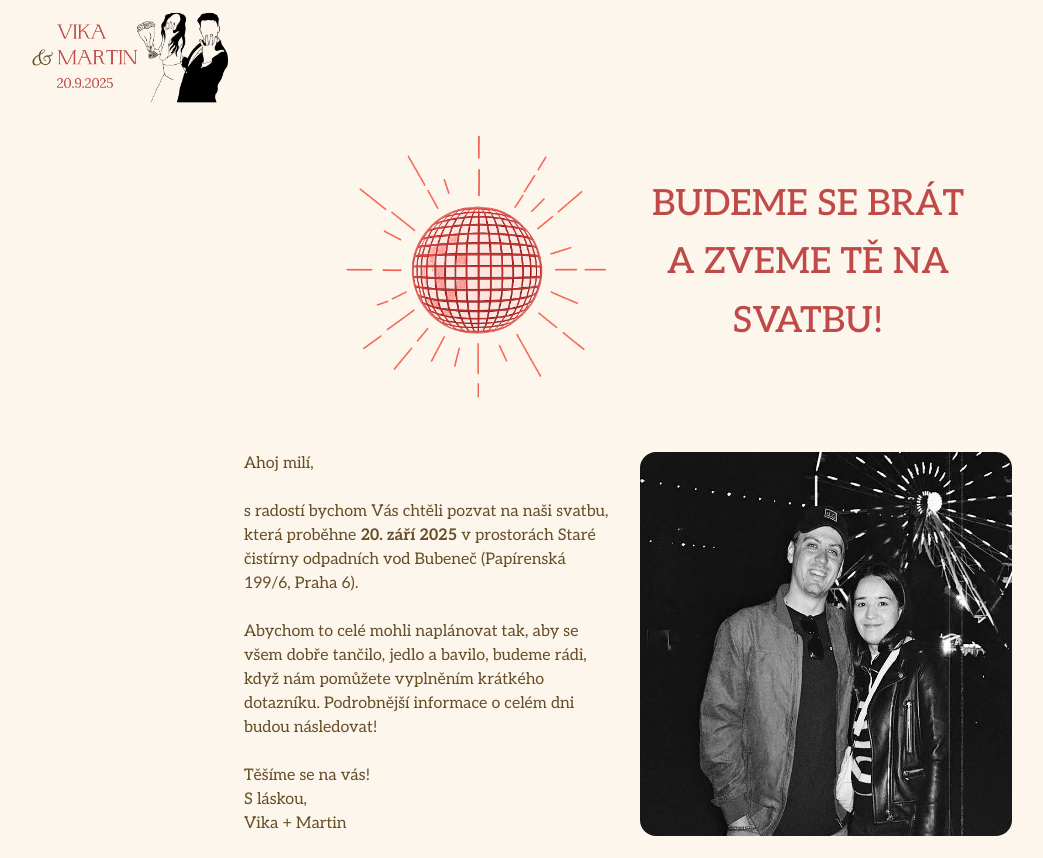
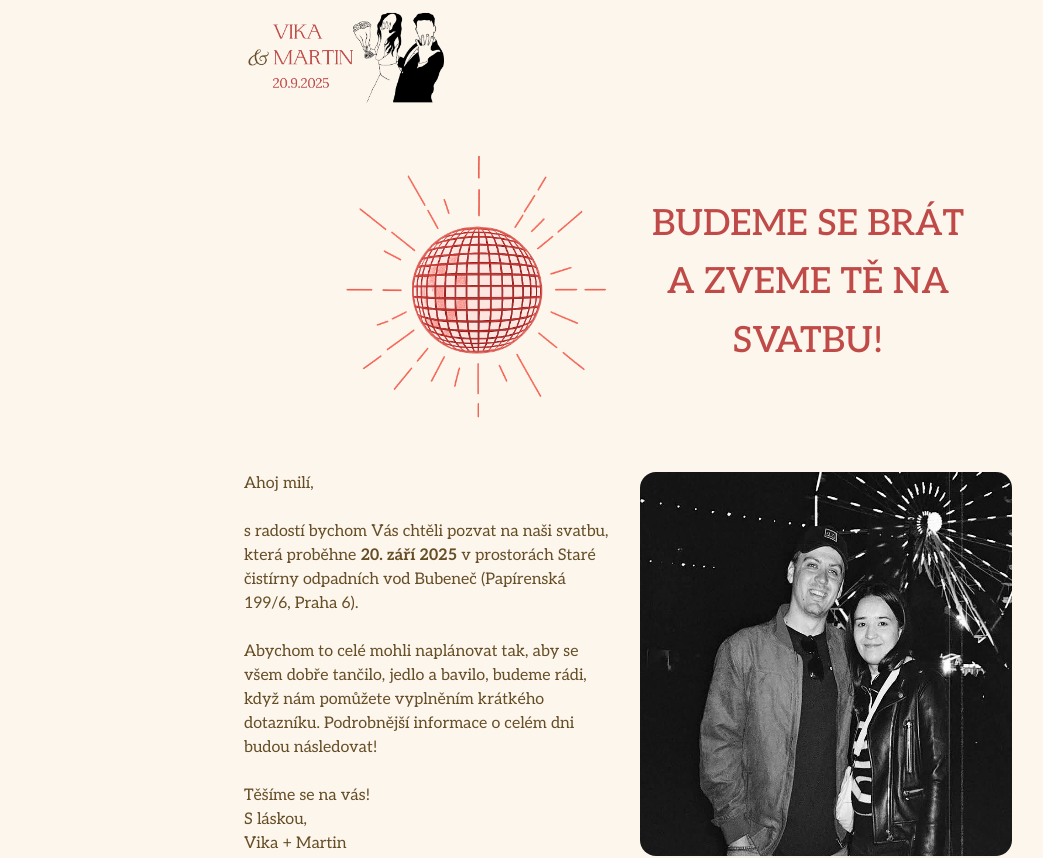
Before and after one commit to david-stafa/palmovi-wedding, a Next.js app: page / in a window 1280 px wide. Shown: the top 858 px of the page, without its empty margins (12-1055 px from the left). Built offline with nearby package versions, Linux system fonts and the light colour scheme.

Commit message:
feat: adjust header

```diff
--- a/app/page.tsx
+++ b/app/page.tsx
@@ -9,14 +9,13 @@ export default function Page() {
   const [isFormVisible, setIsTourVisible] = useState(false);
 
   return (
-    <div className="bg-[#FDF6ED]">
-      <div className="flex justify-start items-center container mx-auto">
+    <div className="bg-[#FDF6ED] ">
+      <div className="flex justify-start items-center max-w-3xl mx-auto mb-5  ">
         <Image
           src="/main-image.png"
           alt="vika&martin"
           width={200}
           height={100}
-          className="ml-10"
         />
       </div>
       <div className="flex justify-center items-center gap-5">
```
